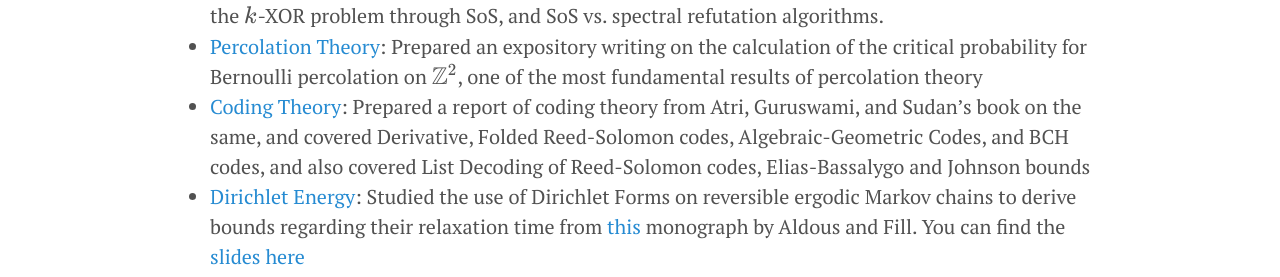
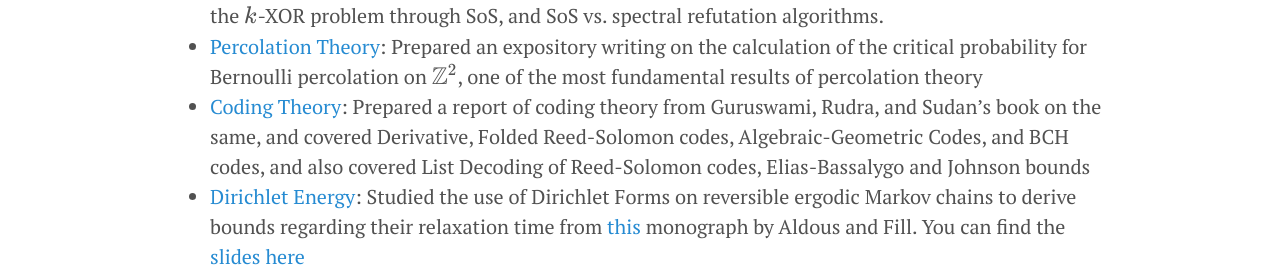
Before and after one commit to rugiarindam/rugiarindam.github.io, a Jekyll site: the page built from notes.md, in a window 1280 px wide. Shown: the part 564-841 px from the top of the page. Built offline with Jekyll 4.4.1, drawn with Linux system fonts in a browser that asks for light colours; nearby versions of some CDN libraries.

Commit message:
minor changes

```diff
--- a/index.html
+++ b/index.html
@@ -15,4 +15,6 @@ You can contact me at:
 	<li>abasu[at]cse[dot]iitb[dot]ac[dot]in</li>
 	<li>firstname.lastname[at]gmail[dot]com</li>
 </ul>
-<br><br><br><br>
+<br><br><br>
+Here's a visitor count, by country.
+<a href="https://info.flagcounter.com/Zl3n"><img src="https://s11.flagcounter.com/count2/Zl3n/bg_FFFFFF/txt_000000/border_CCCCCC/columns_2/maxflags_10/viewers_0/labels_0/pageviews_0/flags_0/percent_0/" alt="Flag Counter" border="0"></a>
--- a/notes.md
+++ b/notes.md
@@ -11,7 +11,7 @@ Click on the links to get the PDFs.
 * [Log-Concave Polynomials](https://drive.google.com/file/d/1rAOeDTLFI7s4FmZsOJNaZ3IOJuPQ3Sso/view?usp=sharing){:target="_blank"}: Prepared an expository report on the technique of log-concave polynomials, especially as pioneered by [Shayan Oveis Gharan](https://homes.cs.washington.edu/~shayan/){:target="_blank"} and others. Covered deterministic matroid base counting algorithms, proof of Mason’s conjecture, and an introduction to spectral independence.
 * [Sum-of-Squares Hierarchy](https://drive.google.com/file/d/1hwomvZVkW_2IdMP4RU0CpBxqalCGozHh/view?usp=sharing){:target="_blank"}: Prepared an report of the Sum-of-Squares Hierarchy from [Pravesh Kothari](http://www.cs.cmu.edu/~praveshk/){:target="_blank"}’s lecture series on the same, and covered Goemans-Williamson’s Max-Cut algorithm, Nesterov’s \\(\pi/2\\)-theorem, Arora-Rao-Vazirani’s conductance algorithm, Grigoriev’s lower bounds on the \\(k\\)-XOR problem through SoS, and SoS vs. spectral refutation algorithms.
 * [Percolation Theory](https://drive.google.com/file/d/1wCG0CJjueyIjOReaUijsyowXxjEH_oF7/view?usp=sharing){:target="_blank"}: Prepared an expository writing on the calculation of the critical probability for Bernoulli percolation on \\(\mathbb{Z}^2\\), one of the most fundamental results of percolation theory
-* [Coding Theory](https://drive.google.com/file/d/1Xd3II_bqIr-EcoBD3KNRNI--NPylNQk4/view?usp=sharing){:target="_blank"}: Prepared a report of coding theory from Atri, Guruswami, and Sudan’s book on the same, and covered Derivative, Folded Reed-Solomon codes, Algebraic-Geometric Codes, and BCH codes, and also covered List Decoding of Reed-Solomon codes, Elias-Bassalygo and Johnson bounds
+* [Coding Theory](https://drive.google.com/file/d/1Xd3II_bqIr-EcoBD3KNRNI--NPylNQk4/view?usp=sharing){:target="_blank"}: Prepared a report of coding theory from Guruswami, Rudra, and Sudan’s book on the same, and covered Derivative, Folded Reed-Solomon codes, Algebraic-Geometric Codes, and BCH codes, and also covered List Decoding of Reed-Solomon codes, Elias-Bassalygo and Johnson bounds
 * [Dirichlet Energy](https://drive.google.com/file/d/1GRVsqt2ly1KkcIePTbk1D9Svfga-9kKG/view?usp=sharing){:target="_blank"}: Studied the use of Dirichlet Forms on reversible ergodic Markov chains to derive bounds regarding their relaxation time from [this](https://www.stat.berkeley.edu/users/aldous/RWG/book.html){:target="_blank"} monograph by Aldous and Fill. You can find the [slides here](https://drive.google.com/file/d/163Z9orUbCD1OFyMSUK1bmR8MPADJ7q7C/view?usp=sharing){:target="_blank"}
 * [A Survey of the Graham-Pollak Theorem](https://drive.google.com/file/d/1u11ax2rOpRpbxnEaj9OQaHHyrmitUZ9S/view?usp=sharing){:target="_blank"}: Made a brief survey of the Graham-Pollak theorem and various associated results, such as Alon's bounds on \\(t\\)-biclique coverings of complete graphs, and the Szemerédi-Katona theorem
 * [The Goldreich-Levin Theorem](https://drive.google.com/file/d/1wD_CIqmdScjIoBy_VhGmccNmYdOBMsu9/view?usp=sharing){:target="_blank"}: Studied the proof of the Goldreich-Levin theorem, and presented it (you can find the [slides here](https://drive.google.com/file/d/1doYr7Xr1XgVZlLPWgJNuJvpZROtK4FOT/view?usp=sharing){:target="_blank"})
```
